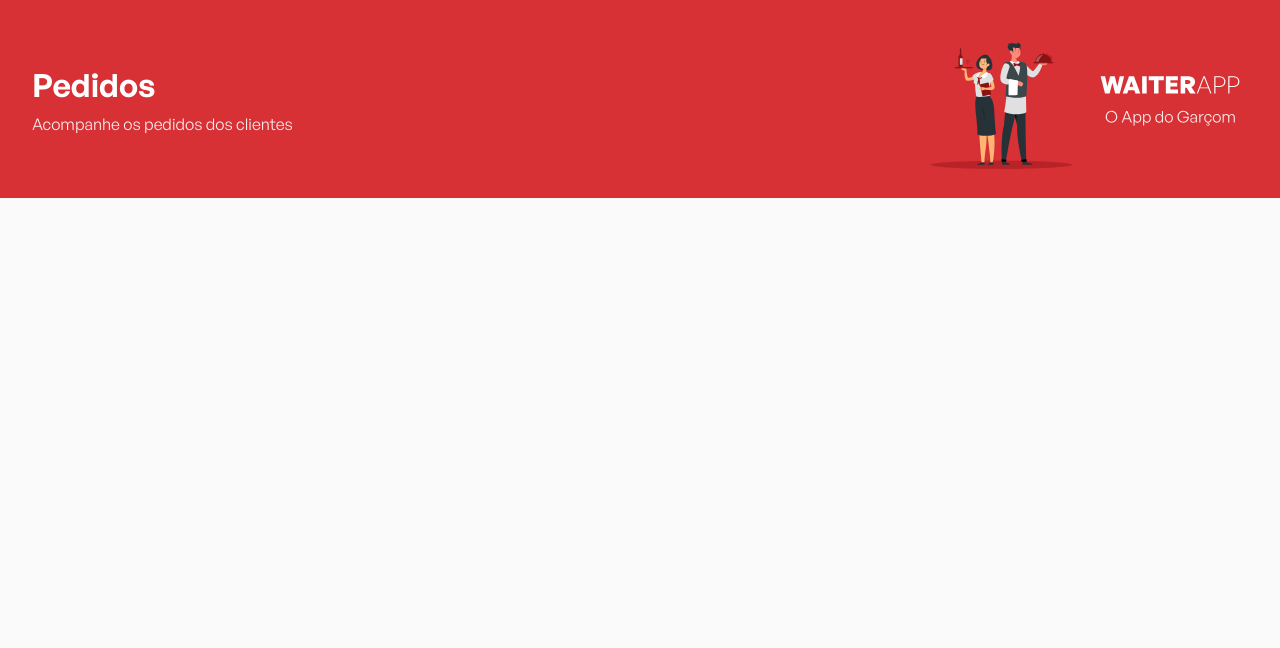
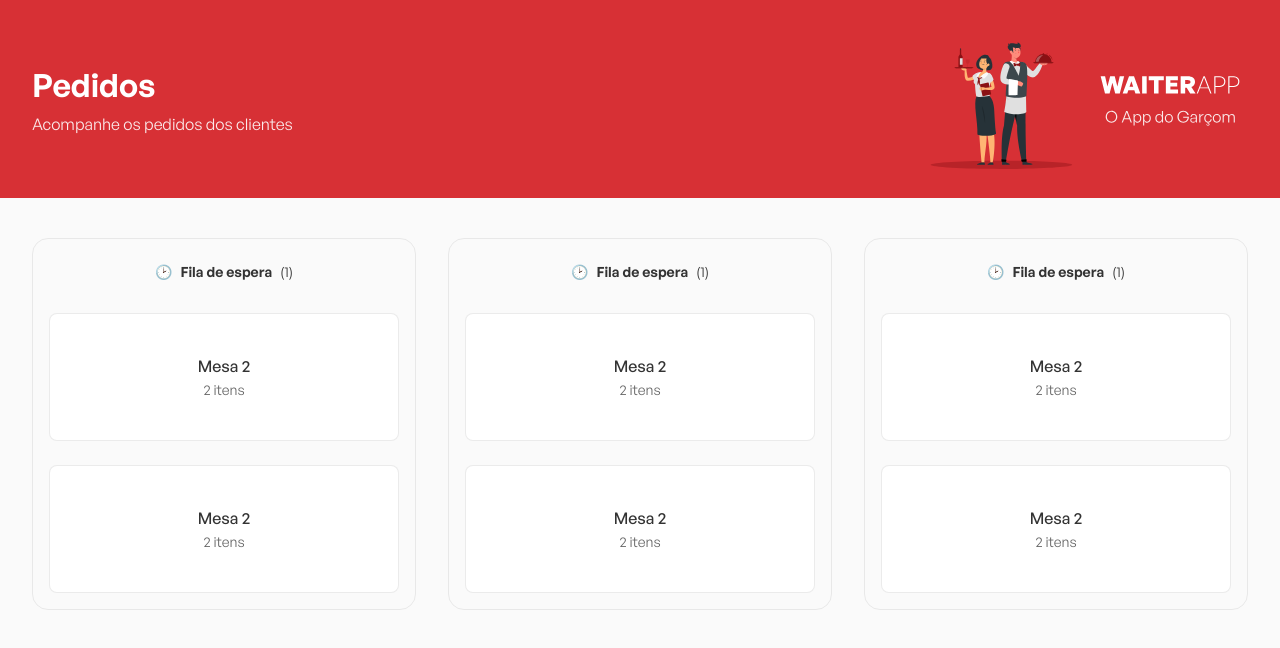
Before and after one commit to Augusto9237/waiter-app-gdmsve, a React (Vite) app: page / in a window 1280 px wide. Shown: the top 648 px of the page. Built offline with nearby package versions, Linux system fonts and the light colour scheme.

Commit message:
in progress

```diff
--- a/src/App.tsx
+++ b/src/App.tsx
@@ -1,10 +1,12 @@
 import { Header } from "./components/Header";
+import { Orders } from "./components/Orders";
 import { GlobalStyles } from "./styles/GlobalStyles";
 export function App() {
   return (
     <>
       <GlobalStyles />
       <Header />
+      <Orders />
     </>
   );
 }
--- /dev/null
+++ b/src/components/Orders/index.tsx
@@ -0,0 +1,62 @@
+import { Board, Container, OrdersContainer } from "./styles";
+
+export function Orders() {
+  return (
+    <Container>
+      <Board>
+        <header>
+          <span>🕑</span>
+          <strong>Fila de espera</strong>
+          <span>(1)</span>
+        </header>
+
+        <OrdersContainer>
+          <button type="button">
+            <strong>Mesa 2</strong>
+            <span>2 itens</span>
+          </button>
+          <button type="button">
+            <strong>Mesa 2</strong>
+            <span>2 itens</span>
+          </button>
+        </OrdersContainer>
+      </Board>
+      <Board>
+        <header>
+          <span>🕑</span>
+          <strong>Fila de espera</strong>
+          <span>(1)</span>
+        </header>
+
+        <OrdersContainer>
+          <button type="button">
+            <strong>Mesa 2</strong>
+            <span>2 itens</span>
+          </button>
+          <button type="button">
+            <strong>Mesa 2</strong>
+            <span>2 itens</span>
+          </button>
+        </OrdersContainer>
+      </Board>
+      <Board>
+        <header>
+          <span>🕑</span>
+          <strong>Fila de espera</strong>
+          <span>(1)</span>
+        </header>
+
+        <OrdersContainer>
+          <button type="button">
+            <strong>Mesa 2</strong>
+            <span>2 itens</span>
+          </button>
+          <button type="button">
+            <strong>Mesa 2</strong>
+            <span>2 itens</span>
+          </button>
+        </OrdersContainer>
+      </Board>
+    </Container>
+  );
+}
--- /dev/null
+++ b/src/components/Orders/styles.ts
@@ -0,0 +1,63 @@
+import styled from "styled-components";
+
+export const Container = styled.div`
+  display: flex;
+  width: 100%;
+  max-width: 1216px;
+  margin: 40px auto;
+  gap: 32px;
+`;
+
+export const Board = styled.div`
+  padding: 16px;
+  border: 1px solid rgba(204, 204, 204, 0.4);
+  border-radius: 16px;
+  display: flex;
+  flex-direction: column;
+  align-items: center;
+  justify-content: center;
+  flex: 1;
+
+  header {
+    padding: 8px;
+    font-size: 14px;
+    display: flex;
+    align-items: center;
+    gap: 8px;
+  }
+`;
+
+export const OrdersContainer = styled.div`
+  display: flex;
+  flex-direction: column;
+  width: 100%;
+  margin-top: 24px;
+
+  button {
+    background: #fff;
+    border: 1px solid rgba(204, 204, 204, 0.4);
+    height: 128px;
+    border-radius: 8px;
+    display: flex;
+    flex-direction: column;
+    justify-content: center;
+    align-items: center;
+    gap: 4px;
+
+    strong {
+      font-weight: 500;
+    }
+
+    span {
+      font-size: 14px;
+      color: #666;
+    }
+
+    span {
+    }
+
+    & + button {
+      margin-top: 24px;
+    }
+  }
+`;
```
